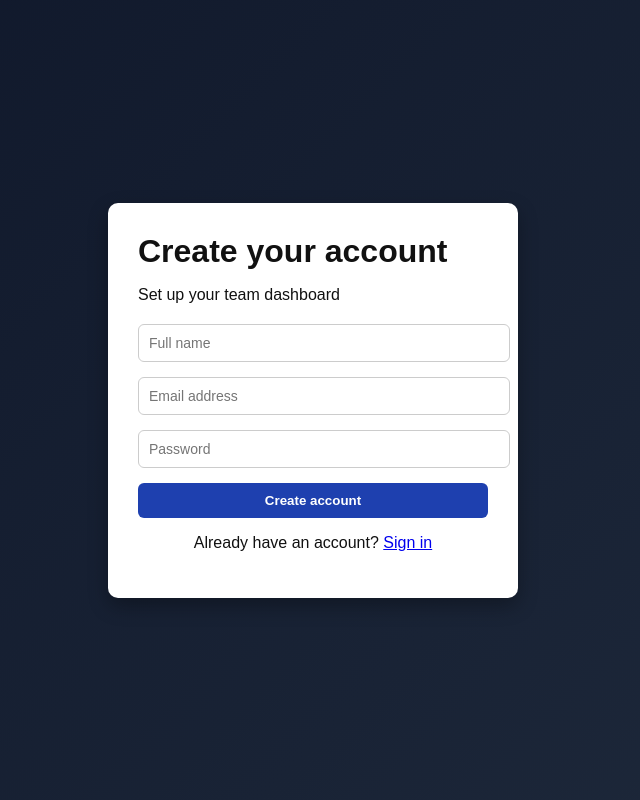
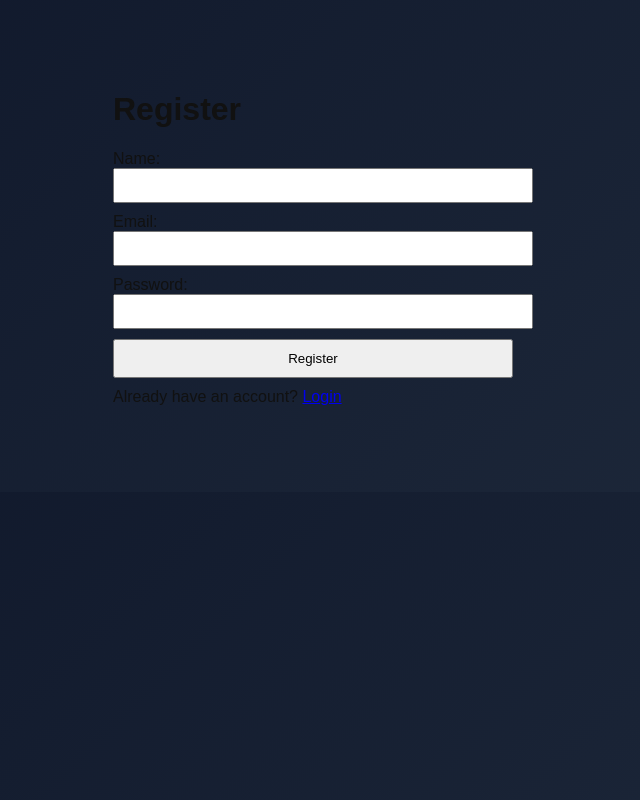
Before and after one commit to tgillenh2o/crm-idx, a React (Vite) app in the folder frontend/: page /register in a window 1280 px wide. Shown: the whole page, without its empty margins (327-967 px from the left). Built offline with nearby package versions, Linux system fonts and the light colour scheme.

Commit message:
ui refinement

```diff
--- a/frontend/src/pages/Login.jsx
+++ b/frontend/src/pages/Login.jsx
@@ -1,22 +1,39 @@
+// src/pages/Login.jsx
+import React, { useState } from "react";
+import axios from "axios";
+import { useNavigate, Link } from "react-router-dom";
+
+export default function Login() {
+  const navigate = useNavigate();
+  const [form, setForm] = useState({ email: "", password: "" });
+  const [error, setError] = useState("");
+  const [loading, setLoading] = useState(false);
+
+  const handleChange = (e) => {
+    setForm({ ...form, [e.target.name]: e.target.value });
+  };
+
   const handleSubmit = async (e) => {
     e.preventDefault();
     setError("");
     setLoading(true);
 
     try {
+      // Login request
       const res = await axios.post(
         "https://crm-idx.onrender.com/api/auth/login",
         form
       );
 
-    localStorage.setItem("token", res.data.token); // only token
+      localStorage.setItem("token", res.data.token); // only store token
 
-    // fetch role from /me after login
+      // Fetch user role from backend
       const me = await axios.get(
-      "https://crm-idx.onrender.com/api/auth/me",
+        "https://your-backend.onrender.com/api/auth/me",
         { headers: { Authorization: `Bearer ${res.data.token}` } }
       );
 
+      // Navigate based on role
       if (me.data.role === "teamAdmin") {
         navigate("/dashboard/admin");
       } else {
@@ -29,3 +46,41 @@ const handleSubmit = async (e) => {
       setLoading(false);
     }
   };
+
+  return (
+    <div style={{ maxWidth: 400, margin: "50px auto", padding: 20 }}>
+      <h1>Login</h1>
+      {error && <p style={{ color: "red" }}>{error}</p>}
+      <form onSubmit={handleSubmit}>
+        <div style={{ marginBottom: 10 }}>
+          <label>Email:</label>
+          <input
+            type="email"
+            name="email"
+            value={form.email}
+            onChange={handleChange}
+            required
+            style={{ width: "100%", padding: 8 }}
+          />
+        </div>
+        <div style={{ marginBottom: 10 }}>
+          <label>Password:</label>
+          <input
+            type="password"
+            name="password"
+            value={form.password}
+            onChange={handleChange}
+            required
+            style={{ width: "100%", padding: 8 }}
+          />
+        </div>
+        <button type="submit" disabled={loading} style={{ padding: 10, width: "100%" }}>
+          {loading ? "Logging in..." : "Login"}
+        </button>
+      </form>
+      <p style={{ marginTop: 10 }}>
+        Don't have an account? <Link to="/register">Register</Link>
+      </p>
+    </div>
+  );
+}
--- a/frontend/src/pages/Register.jsx
+++ b/frontend/src/pages/Register.jsx
@@ -1,20 +1,17 @@
-import { useState } from "react";
+// src/pages/Register.jsx
+import React, { useState } from "react";
 import axios from "axios";
 import { useNavigate, Link } from "react-router-dom";
-import "./auth.css";
 
 export default function Register() {
   const navigate = useNavigate();
-  const [form, setForm] = useState({
-    name: "",
-    email: "",
-    password: "",
-  });
+  const [form, setForm] = useState({ name: "", email: "", password: "" });
   const [error, setError] = useState("");
   const [loading, setLoading] = useState(false);
 
-  const handleChange = (e) =>
+  const handleChange = (e) => {
     setForm({ ...form, [e.target.name]: e.target.value });
+  };
 
   const handleSubmit = async (e) => {
     e.preventDefault();
@@ -22,20 +19,11 @@ export default function Register() {
     setLoading(true);
 
     try {
-      const res = await axios.post(
-        "https://your-backend.onrender.com/api/auth/register",
-        form
-      );
-
-      localStorage.setItem("token", res.data.token);
-      localStorage.setItem("role", res.data.role);
-
-      navigate(
-        res.data.role === "teamAdmin"
-          ? "/dashboard/admin"
-          : "/dashboard/member"
-      );
+      // Register request
+      await axios.post("https://crm-idx.onrender.com/api/auth/register", form);
+      navigate("/login"); // Redirect to login after successful registration
     } catch (err) {
+      console.error(err.response?.data || err.message);
       setError(err.response?.data?.message || "Registration failed");
     } finally {
       setLoading(false);
@@ -43,45 +31,50 @@ export default function Register() {
   };
 
   return (
-    <div className="auth-page">
-      <div className="auth-card">
-        <h1>Create your account</h1>
-        <p className="muted">Set up your team dashboard</p>
-
-        {error && <p className="error">{error}</p>}
-
-        <form onSubmit={handleSubmit}>
+    <div style={{ maxWidth: 400, margin: "50px auto", padding: 20 }}>
+      <h1>Register</h1>
+      {error && <p style={{ color: "red" }}>{error}</p>}
+      <form onSubmit={handleSubmit}>
+        <div style={{ marginBottom: 10 }}>
+          <label>Name:</label>
           <input
+            type="text"
             name="name"
-            placeholder="Full name"
+            value={form.name}
             onChange={handleChange}
             required
+            style={{ width: "100%", padding: 8 }}
           />
-
+        </div>
+        <div style={{ marginBottom: 10 }}>
+          <label>Email:</label>
           <input
+            type="email"
             name="email"
-            placeholder="Email address"
+            value={form.email}
             onChange={handleChange}
             required
+            style={{ width: "100%", padding: 8 }}
           />
-
+        </div>
+        <div style={{ marginBottom: 10 }}>
+          <label>Password:</label>
           <input
             type="password"
             name="password"
-            placeholder="Password"
+            value={form.password}
             onChange={handleChange}
             required
+            style={{ width: "100%", padding: 8 }}
           />
-
-          <button disabled={loading}>
-            {loading ? "Creating account..." : "Create account"}
-          </button>
-        </form>
-
-        <p className="switch">
-          Already have an account? <Link to="/login">Sign in</Link>
-        </p>
-      </div>
+        </div>
+        <button type="submit" disabled={loading} style={{ padding: 10, width: "100%" }}>
+          {loading ? "Registering..." : "Register"}
+        </button>
+      </form>
+      <p style={{ marginTop: 10 }}>
+        Already have an account? <Link to="/login">Login</Link>
+      </p>
     </div>
   );
 }
```
Lines whose indentation alone changed are shown as unchanged.
